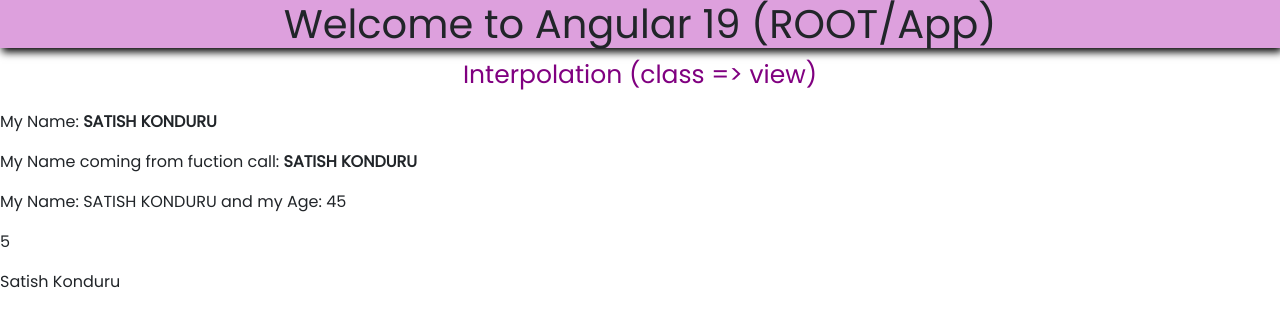
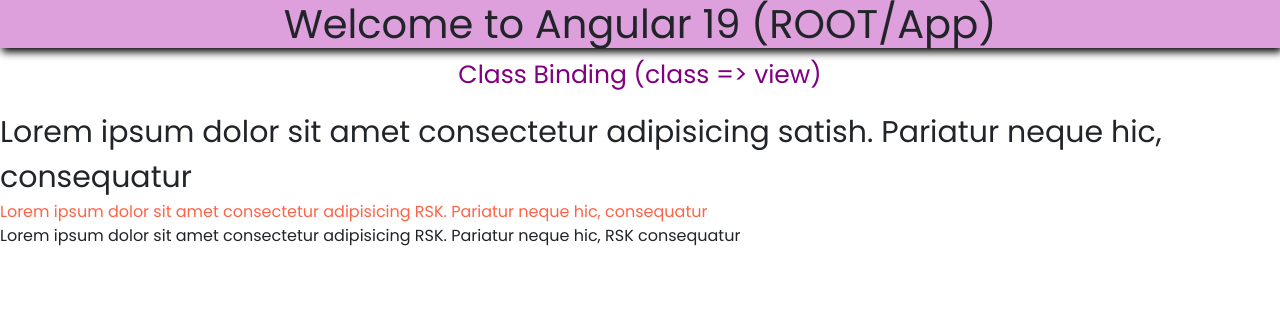
Before and after one commit to SatishKonduru/BATCH-34-v19, an Angular app: page / in a window 1280 px wide. Shown: the top 326 px of the page. Built offline with nearby package versions, Linux system fonts and the light colour scheme.

Commit message:
upto Class Binding

```diff
--- a/src/app/app.component.html
+++ b/src/app/app.component.html
@@ -3,4 +3,7 @@
 <!-- <div class="app-test"></div> -->
 <!-- <div id="app-test"></div> -->
 <!-- <div app-test></div> -->
-<app-interpolation></app-interpolation>
+<!-- <app-interpolation></app-interpolation> -->
+<!-- <app-property-binding></app-property-binding> -->
+<!-- <app-style-binding></app-style-binding> -->
+<app-class-binding></app-class-binding>
--- a/src/app/app.component.ts
+++ b/src/app/app.component.ts
@@ -2,10 +2,13 @@
 import { RouterOutlet } from '@angular/router';
 import { TestComponent } from './components/test/test.component';
 import { InterpolationComponent } from './components/interpolation/interpolation.component';
+import { PropertyBindingComponent } from './components/property-binding/property-binding.component';
+import { StyleBindingComponent } from './components/style-binding/style-binding.component';
+import { ClassBindingComponent } from './components/class-binding/class-binding.component';
 
 @Component({
   selector: 'app-root',
-  imports: [RouterOutlet, InterpolationComponent],
+  imports: [RouterOutlet, ClassBindingComponent],
   templateUrl: './app.component.html',
   styleUrl: './app.component.css',
 })
--- /dev/null
+++ b/src/app/components/class-binding/class-binding.component.css
@@ -0,0 +1,6 @@
+.myTextColor {
+  color: tomato;
+}
+.myTextSize {
+  font-size: 30px;
+}
--- /dev/null
+++ b/src/app/components/class-binding/class-binding.component.html
@@ -0,0 +1,21 @@
+<div style="display: flex; justify-content: center">
+  <p style="font-size: 25px; color: purple">Class Binding (class => view)</p>
+</div>
+
+<!-- <div class="myTextSize">
+  Lorem ipsum dolor sit amet consectetur adipisicing satish. Pariatur neque hic,
+  consequatur
+</div> -->
+<div [class]="textSize">
+  Lorem ipsum dolor sit amet consectetur adipisicing satish. Pariatur neque hic,
+  consequatur
+</div>
+
+<div [class]="textColor">
+  Lorem ipsum dolor sit amet consectetur adipisicing RSK. Pariatur neque hic,
+  consequatur
+</div>
+<div [ngClass]="myGroupClasses">
+  Lorem ipsum dolor sit amet consectetur adipisicing RSK. Pariatur neque hic,
+  RSK consequatur
+</div>
--- /dev/null
+++ b/src/app/components/class-binding/class-binding.component.ts
@@ -0,0 +1,17 @@
+import { CommonModule } from '@angular/common';
+import { Component } from '@angular/core';
+
+@Component({
+  selector: 'app-class-binding',
+  imports: [CommonModule],
+  templateUrl: './class-binding.component.html',
+  styleUrl: './class-binding.component.css',
+})
+export class ClassBindingComponent {
+  textSize = 'myTextSize';
+  textColor = 'myTextColor';
+  myGroupClasses = {
+    myTextColor: false,
+    myTextSize: false,
+  };
+}
```
Also changed, not shown: src/app/components/property-binding/property-binding.component.html (added, +10 -0 lines), src/app/components/property-binding/property-binding.component.ts (added, +13 -0 lines), src/app/components/style-binding/style-binding.component.html (added, +24 -0 lines), src/app/components/style-binding/style-binding.component.ts (added, +19 -0 lines), src/app/components/property-binding/property-binding.component.css (added), src/app/components/style-binding/style-binding.component.css (added).
